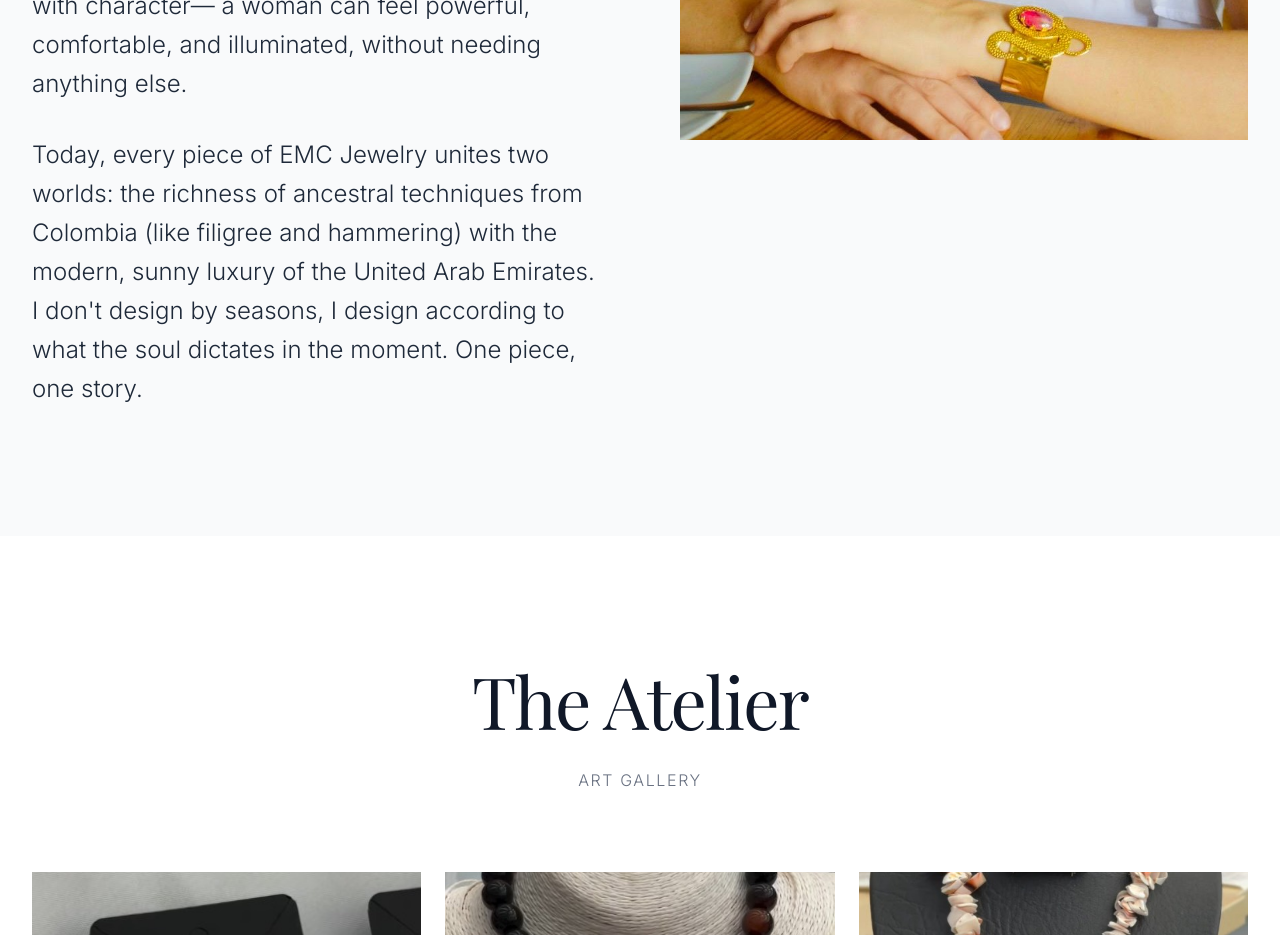
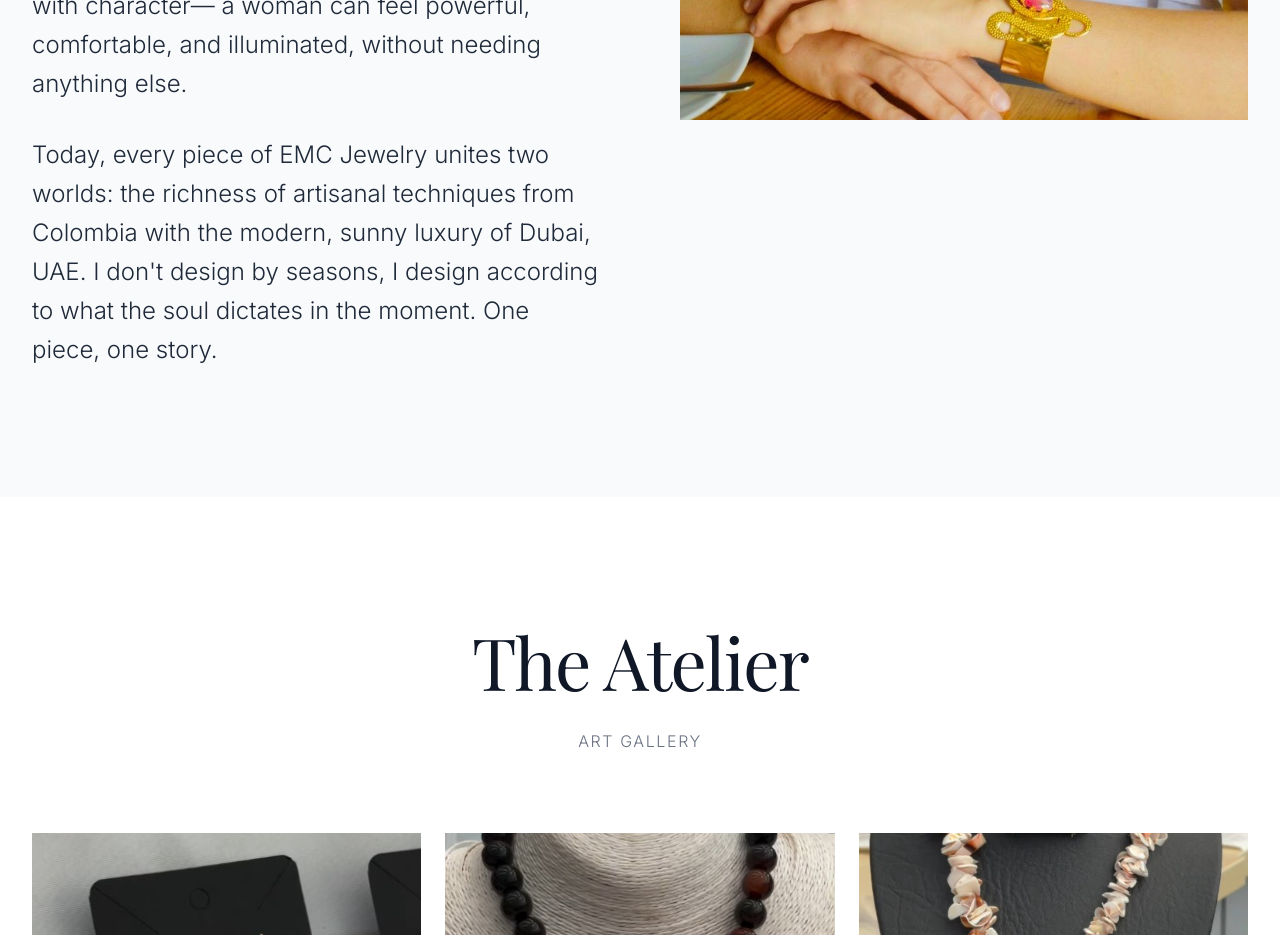
Before and after one commit to MatiasFormoso/emcejewelry, a Next.js app: page /en in a window 1280 px wide. Shown: the part 3940-4875 px from the top of the page. Built offline with nearby package versions, Linux system fonts and the light colour scheme; a web font is replaced by a local one.

Commit message:
fix: Corregir textos de historia - eliminar tÃ©cnicas especÃ­ficas y cambiar Emiratos por Dubai, UAE

```diff
--- a/src/i18n/dictionaries/en.ts
+++ b/src/i18n/dictionaries/en.ts
@@ -27,7 +27,7 @@ const en: Dict = {
     subtitle: "I left the courtroom to find my own voice in metal and stone.",
     paragraph1: "My story begins far from the workshop, in the world of law. As a lawyer, I felt the constant pressure of rigid formality: high heels, excessive makeup... I felt that this 'production' was hiding who I really was.",
     paragraph2: "I discovered that true elegance is not about disguising oneself, but about defocusing attention. I understood that with the right piece —unique, with character— a woman can feel powerful, comfortable, and illuminated, without needing anything else.",
-    paragraph3: "Today, every piece of EMC Jewelry unites two worlds: the richness of ancestral techniques from Colombia (like filigree and hammering) with the modern, sunny luxury of the United Arab Emirates. I don't design by seasons, I design according to what the soul dictates in the moment. One piece, one story.",
+    paragraph3: "Today, every piece of EMC Jewelry unites two worlds: the richness of artisanal techniques from Colombia with the modern, sunny luxury of Dubai, UAE. I don't design by seasons, I design according to what the soul dictates in the moment. One piece, one story.",
     cta: "Discover the Collection",
   },
   atelier: {
--- a/src/i18n/dictionaries/es.ts
+++ b/src/i18n/dictionaries/es.ts
@@ -27,7 +27,7 @@ const es: Dict = {
     subtitle: "Dejé los tribunales para encontrar mi propia voz en el metal y la piedra.",
     paragraph1: "Mi historia comienza lejos del taller, en el mundo de las leyes. Como abogada, sentía la presión constante de la formalidad rígida: los tacones altos, el maquillaje excesivo... sentía que esa 'producción' ocultaba quien realmente era.",
     paragraph2: "Descubrí que la verdadera elegancia no está en disfrazarse, sino en desenfocar la atención. Entendí que con la pieza correcta —única, con carácter— una mujer puede sentirse poderosa, cómoda e iluminada, sin necesidad de nada más.",
-    paragraph3: "Hoy, cada pieza de EMC Jewelry une dos mundos: la riqueza de las técnicas ancestrales de Colombia (como la filigrana y el martillado) con el lujo moderno y soleado de los Emiratos Árabes. No diseño por temporadas, diseño según lo que dicta el alma en el momento. Una pieza, una historia.",
+    paragraph3: "Hoy, cada pieza de EMC Jewelry une dos mundos: la riqueza de las técnicas artesanales de Colombia con el lujo moderno y soleado de Dubai, UAE. No diseño por temporadas, diseño según lo que dicta el alma en el momento. Una pieza, una historia.",
     cta: "Conoce la Colección",
   },
   atelier: {
```
